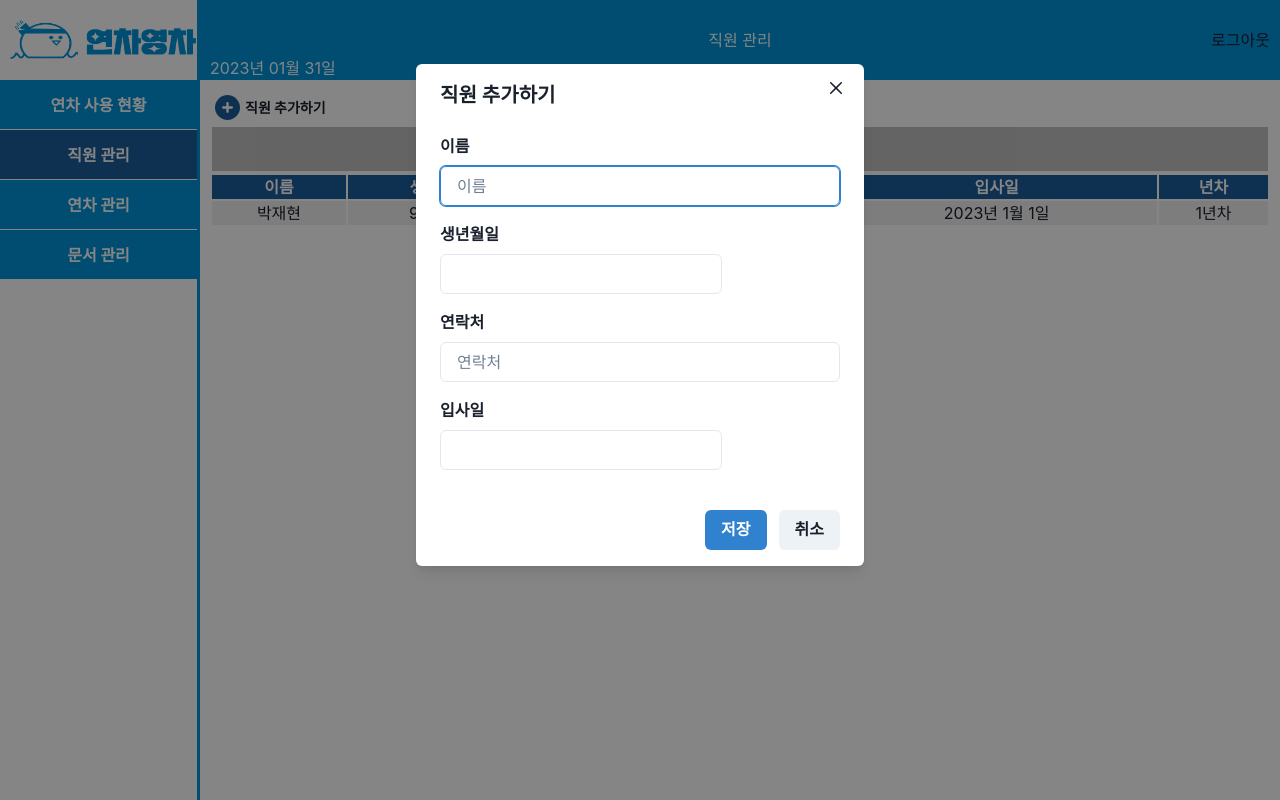
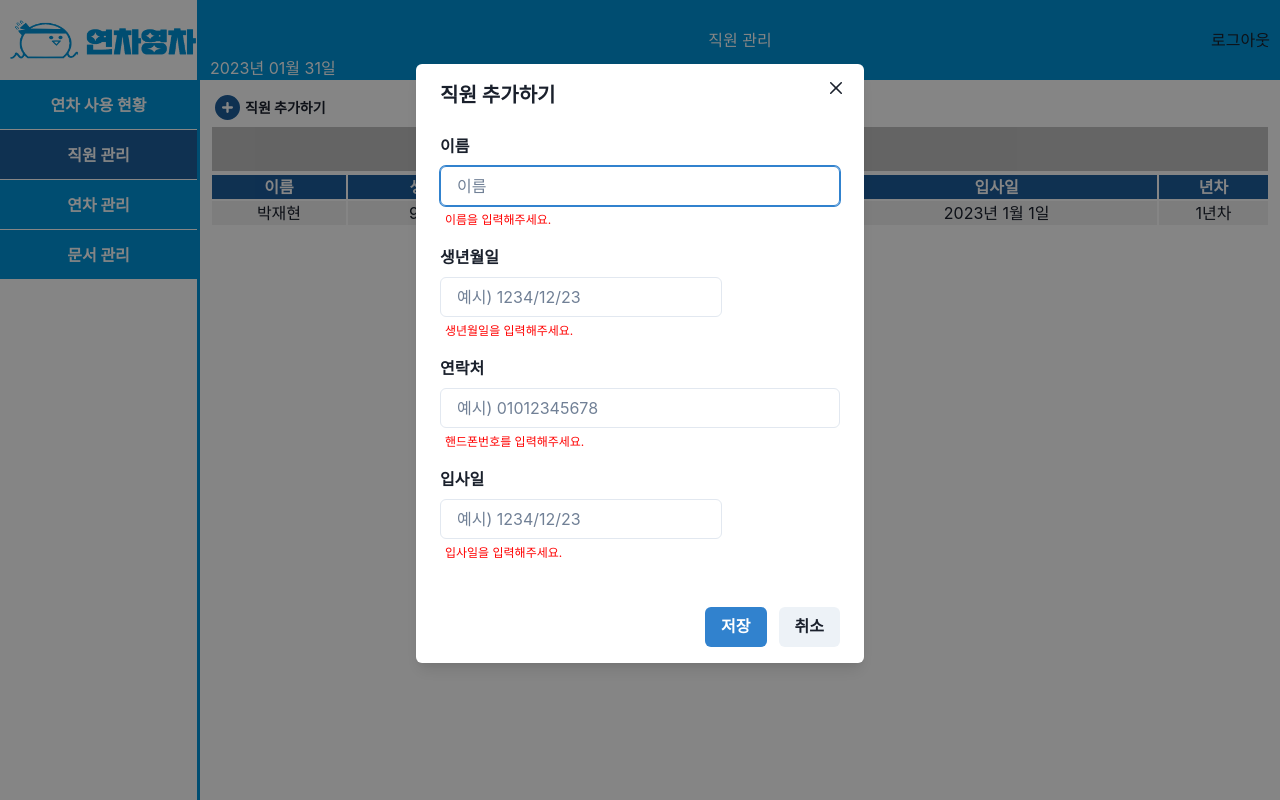
Before and after one commit to jaebong8/YEONCHA_YOUNGCHA, a Next.js app in the folder client/: page /management/employee in a window 1280 px wide. Both pictures are taken after a click on the button "직원 추가하기". Built offline with nearby package versions, Linux system fonts and the light colour scheme; no server answers; the database is empty.

Commit message:
직원 등록 시 fireStore에 저장

```diff
--- a/client/src/components/errorMsg/ErrorMsg.module.scss
+++ b/client/src/components/errorMsg/ErrorMsg.module.scss
@@ -1,6 +1,6 @@
 .errorMsg {
     color: red;
-    margin: 5px 0;
+    margin: 5px 5px;
     align-self: flex-start;
     font-size: 12px;
 }
--- a/client/src/components/errorMsg/ErrorMsg.tsx
+++ b/client/src/components/errorMsg/ErrorMsg.tsx
@@ -1,9 +1,7 @@
-import styles from './ErrorMsg.module.scss'
+import styles from "./ErrorMsg.module.scss";
 
-const ErrorMsg = (props : {children:string}) => {
-  return (
-    <p className={styles.errorMsg}>{props.children}</p>
-  )
-}
+const ErrorMsg = (props: { children: String | boolean }) => {
+    return <p className={styles.errorMsg}>{props.children}</p>;
+};
 
-export default ErrorMsg
+export default ErrorMsg;
--- a/client/src/pages/_app.tsx
+++ b/client/src/pages/_app.tsx
@@ -1,9 +1,10 @@
 import "@/styles/globals.scss";
 import type { AppProps } from "next/app";
 import { initializeApp } from "firebase/app";
-import { getFirestore } from "firebase/firestore";
+import { doc, getDoc, getFirestore } from "firebase/firestore";
 import { getAuth, onAuthStateChanged } from "firebase/auth";
 import { ChakraProvider } from "@chakra-ui/react";
+import { useEffect } from "react";
 
 const firebaseConfig = {
     apiKey: "AIzaSyDoZkDQsu71m13V6OB9Yob9MADnW-E_5Q0",
@@ -19,6 +20,20 @@ const auth = getAuth(app);
 const db = getFirestore(app);
 
 export default function App({ Component, pageProps }: AppProps) {
+    useEffect(() => {
+        const loadingUser = async () => {
+            const docRef = doc(db, "users", sessionStorage.getItem("signIn"));
+            const docSnap = await getDoc(docRef);
+
+            if (docSnap.exists()) {
+                console.log("Document data:", docSnap.data());
+            } else {
+                // doc.data() will be undefined in this case
+                console.log("No such document!");
+            }
+        };
+        loadingUser();
+    }, []);
     return (
         <ChakraProvider>
             <Component {...pageProps} />
--- a/client/src/pages/auth/signup/index.tsx
+++ b/client/src/pages/auth/signup/index.tsx
@@ -34,6 +34,7 @@ const SignUp = () => {
                     userUid: uid,
                     role: "admin",
                     email: email,
+                    workers: {},
                 });
                 setUserName(user.user.email);
                 setEmail("");
@@ -42,7 +43,7 @@ const SignUp = () => {
                 setErrorMsg("");
                 sessionStorage.removeItem("signIn");
                 toast({
-                    title:`${email}님 회원가입을 환영합니다.`,
+                    title: `${email}님 회원가입을 환영합니다.`,
                     description: "이메일과 비밀번호로 로그인해주세요.",
                     status: "success",
                     duration: 5000,
--- a/client/src/pages/management/employee/index.tsx
+++ b/client/src/pages/management/employee/index.tsx
@@ -2,7 +2,7 @@ import Layout from "@/components/layout/Layout";
 import styles from "./EmployeePage.module.scss";
 import { FontAwesomeIcon } from "@fortawesome/react-fontawesome";
 import { faCirclePlus } from "@fortawesome/free-solid-svg-icons";
-import { useState, useRef, useEffect , useCallback} from "react";
+import { useState, useRef, useEffect, useCallback, SetStateAction } from "react";
 import { useDisclosure } from "@chakra-ui/react";
 import {
     Modal,
@@ -21,7 +21,7 @@ import DatePicker from "react-datepicker";
 import ko from "date-fns/locale/ko";
 import "react-datepicker/dist/react-datepicker.css";
 import { GetServerSideProps } from "next";
-import { collection, getDocs, getFirestore, query } from "firebase/firestore";
+import { collection, doc, getDoc, getDocs, getFirestore, query, setDoc, updateDoc } from "firebase/firestore";
 import ErrorMsg from "@/components/errorMsg/ErrorMsg";
 
 const db = getFirestore();
@@ -34,9 +34,10 @@ const EmployeePage = () => {
     const [name, setName] = useState<String>("");
     const [phoneNumber, setPhoneNumber] = useState<String>("");
 
-    const [errMsg, setErrMsg] = useState({
-        name:"",
-    })
+    const [nameErrMsg, setNameErrMsg] = useState<String | boolean>("");
+    const [birthErrMsg, setBirthErrMsg] = useState<String | boolean>("");
+    const [phoneErrMsg, setPhoneErrMsg] = useState<String | boolean>("");
+    const [workStartErrMsg, setWorkStartErrMsg] = useState<String | boolean>("");
 
     // useEffect(() => {
     //     const loadQuery = async () => {
@@ -49,35 +50,56 @@ const EmployeePage = () => {
     //     loadQuery();
     // }, []);
 
-    const onClickHandler = useCallback(
-      () => {
-        const signInUid = sessionStorage.getItem("signIn")
-        // const docRef = await setDoc(doc(db, "users", uid), {
-        //     userUid: uid,
-        //     role: "admin",
-        //     email: email,
-        // });
-        console.log(signInUid)
+    const checkEmpty = useCallback((value: any, setValue: any, Msg: string) => {
+        if (String(value).trim().length === 0 || value === undefined || value === null) {
+            setValue(Msg);
+        } else {
+            setValue(false);
+        }
+    }, []);
 
-        // if(errMsg === "") onClose();
-        if(name === ""){
-            setErrMsg((prevState)=>{
-                const newErrMsg = {...prevState}
-                newErrMsg.name = "이름을 입력하세요"
-                return newErrMsg
-            })
+    const onClickHandler = useCallback(async () => {
+        const signInUid = sessionStorage.getItem("signIn");
+
+        if (nameErrMsg === false && birthErrMsg === false && phoneErrMsg === false && workStartErrMsg === false) {
+            try {
+                const userDocRef = doc(db, "users", signInUid);
+                await updateDoc(userDocRef, {
+                    workers: {
+                        [name]: {
+                            name,
+                            birthDate,
+                            workStartDate,
+                            phoneNumber,
+                            id: 1,
+                        },
+                    },
+                });
+                console.log("등록 완료");
+            } catch (error) {
+                console.log(error);
+            }
         }
-        console.log(errMsg)
-      },
-      [],
-    )
+    }, [nameErrMsg, birthErrMsg, phoneErrMsg, workStartErrMsg]);
+    useEffect(() => {
+        checkEmpty(name, setNameErrMsg, "이름을 입력해주세요.");
+        checkEmpty(birthDate, setBirthErrMsg, "생년월일을 입력해주세요.");
+        checkEmpty(workStartDate, setWorkStartErrMsg, "입사일을 입력해주세요.");
+        if (/\D/g.test(String(phoneNumber))) {
+            setPhoneErrMsg("숫자만 입력해주세요");
+        } else {
+            checkEmpty(phoneNumber, setPhoneErrMsg, "핸드폰번호를 입력해주세요.");
+        }
+    }, [name, birthDate, workStartDate, phoneNumber]);
 
     useEffect(() => {
-      console.log(errMsg)
-    }, [errMsg])
-
-
-
+        if (!isOpen) {
+            setBirthDate(null);
+            setWorkStartDate(null);
+            setName("");
+            setPhoneNumber("");
+        }
+    }, [isOpen]);
 
     return (
         <Layout>
@@ -126,7 +148,7 @@ const EmployeePage = () => {
                                 }}
                                 required
                             />
-                            <ErrorMsg>{errMsg.name}</ErrorMsg>
+                            <ErrorMsg>{nameErrMsg}</ErrorMsg>
                         </FormControl>
 
                         <FormControl mt={4}>
@@ -137,19 +159,25 @@ const EmployeePage = () => {
                                 className={styles.modalInput}
                                 dateFormat="yyyy/MM/dd"
                                 locale={ko}
-
+                                placeholderText={"예시) 1234/12/23"}
+                                peekNextMonth
+                                showMonthDropdown
+                                showYearDropdown
+                                dropdownMode="select"
                             />
+                            <ErrorMsg>{birthErrMsg}</ErrorMsg>
                         </FormControl>
                         <FormControl mt={4}>
                             <FormLabel fontWeight="bold">연락처</FormLabel>
                             <Input
-                                placeholder="연락처"
+                                placeholder="예시) 01012345678"
                                 value={phoneNumber}
                                 onChange={(e: React.ChangeEvent<HTMLInputElement>) => {
                                     setPhoneNumber(e.target.value);
                                 }}
                                 required
                             />
+                            <ErrorMsg>{phoneErrMsg}</ErrorMsg>
                         </FormControl>
                         <FormControl mt={4}>
                             <FormLabel fontWeight="bold">입사일</FormLabel>
@@ -160,7 +188,13 @@ const EmployeePage = () => {
                                 dateFormat="yyyy/MM/dd"
                                 locale={ko}
                                 required
+                                placeholderText={"예시) 1234/12/23"}
+                                peekNextMonth
+                                showMonthDropdown
+                                showYearDropdown
+                                dropdownMode="select"
                             />
+                            <ErrorMsg>{workStartErrMsg}</ErrorMsg>
                         </FormControl>
                     </ModalBody>
 
--- a/client/src/styles/globals.scss
+++ b/client/src/styles/globals.scss
@@ -23,3 +23,7 @@ a {
 li {
     list-style: none;
 }
+
+.chakra-modal__content-container {
+    overflow: hidden !important;
+}
```
